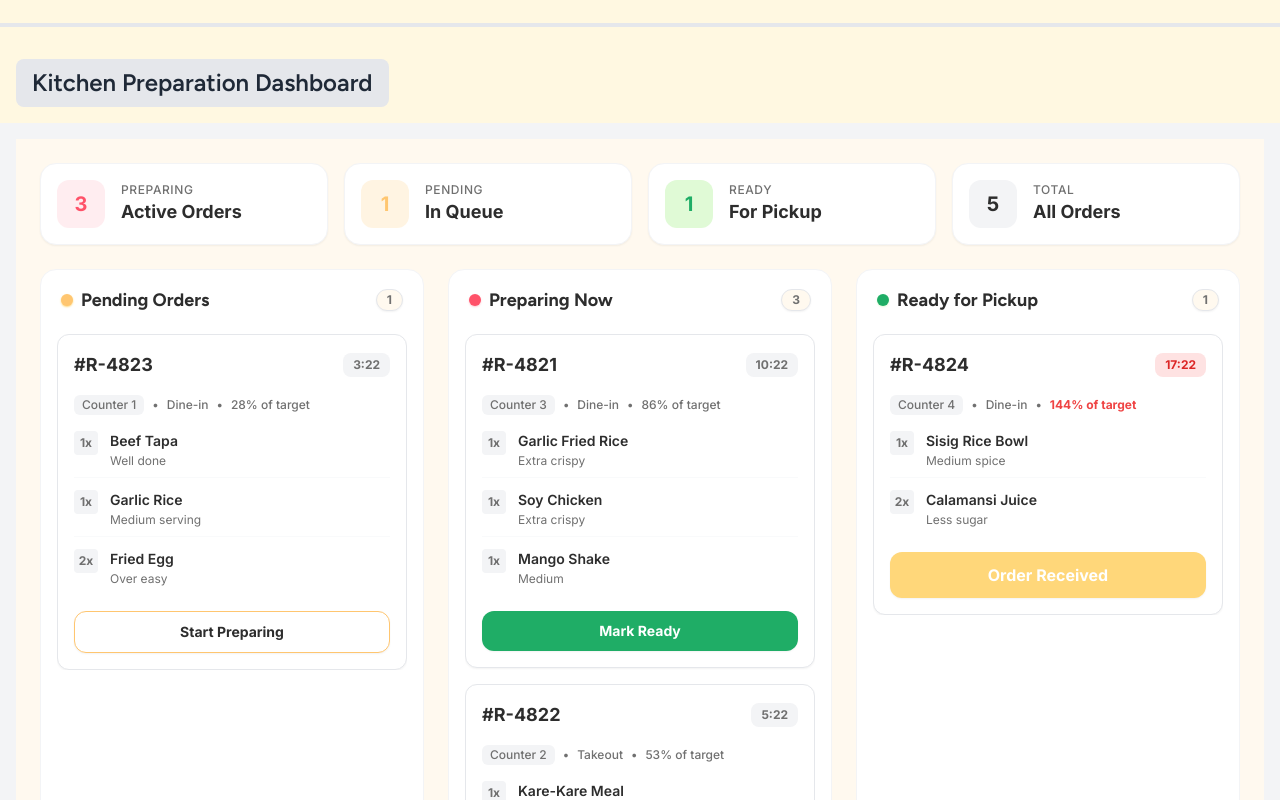
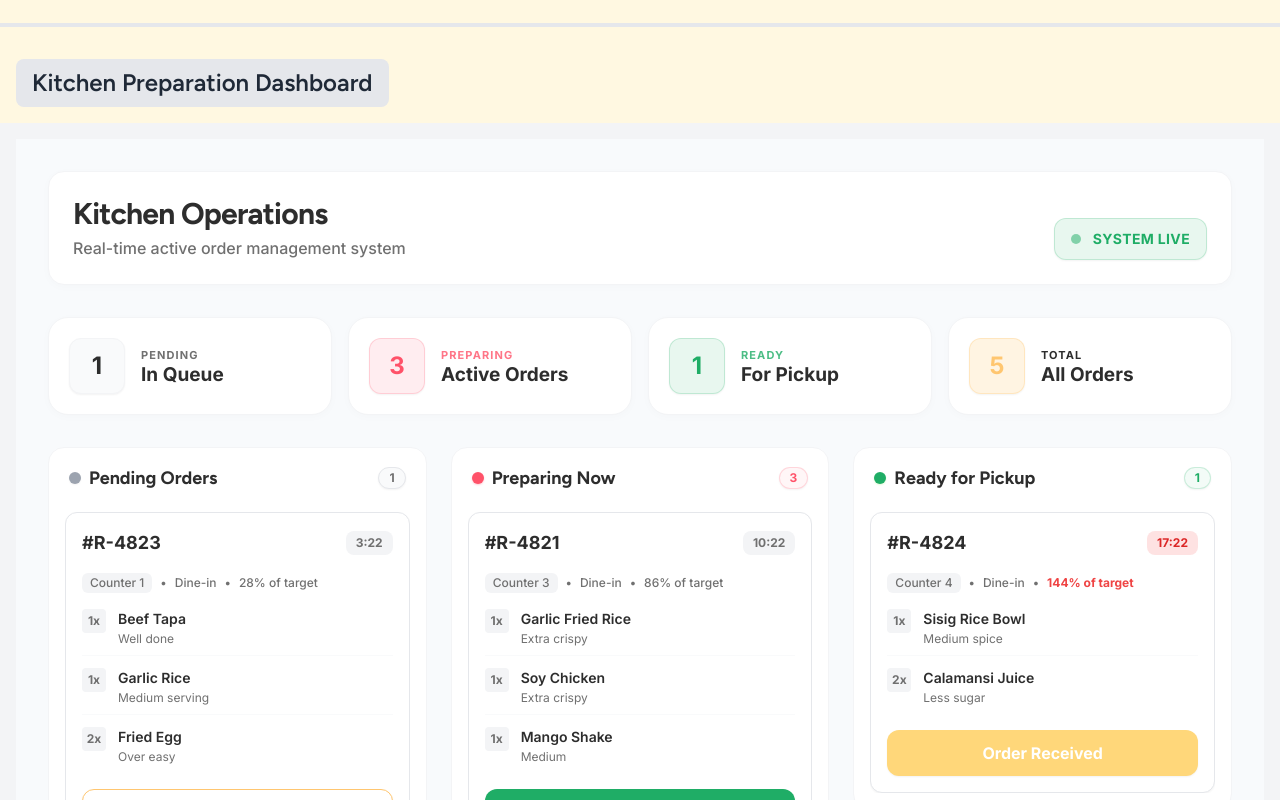
Before and after one commit to ShanRaboy11/Qios, a Next.js app: page /draft in a window 1280 px wide. Shown: the part 8440-9240 px from the top of the page. Built offline with nearby package versions, Linux system fonts and the light colour scheme.

Commit message:
style: kitchen format and design update - Raboy

```diff
--- a/src/components/organisms/KitchenPreparationDashboard.tsx
+++ b/src/components/organisms/KitchenPreparationDashboard.tsx
@@ -170,55 +170,67 @@ export default function KitchenPreparationDashboard() {
   );
 
   return (
-    <div className="flex flex-col bg-bg-primary min-h-screen p-6 gap-6">
+    <div className="flex flex-col bg-[#F8FAFC] min-h-screen p-4 md:p-6 lg:p-8 gap-8 font-inter">
+      {/* Dashboard Header Element */}
+      <div className="flex flex-col md:flex-row md:justify-between md:items-end gap-4 bg-white p-6 rounded-2xl shadow-[0_2px_10px_rgba(0,0,0,0.02)] border border-gray-100">
+        <div>
+          <h1 className="text-2xl md:text-3xl font-bold text-text-primary font-figtree tracking-tight">Kitchen Operations</h1>
+          <p className="text-text-secondary mt-1 text-sm md:text-base font-medium">Real-time active order management system</p>
+        </div>
+        <div className="flex items-center gap-3 bg-success-primary/10 px-4 py-2.5 rounded-xl border border-success-primary/20 shadow-sm">
+           <span className="w-2.5 h-2.5 rounded-full bg-success-primary animate-pulse"></span>
+           <span className="text-sm font-bold text-success-primary tracking-wide">SYSTEM LIVE</span>
+        </div>
+      </div>
+
       {/* Top Stats */}
-      <div className="grid grid-cols-4 gap-4">
-        <div className="bg-white p-4 rounded-2xl shadow-sm border border-gray-100 flex items-center gap-4">
-          <div className="w-12 h-12 rounded-xl bg-brand-accent/10 flex items-center justify-center text-brand-accent font-bold text-xl">
+      <div className="grid grid-cols-1 md:grid-cols-2 lg:grid-cols-4 gap-4">
+        <div className="bg-white p-5 rounded-[20px] shadow-[0_2px_10px_rgba(0,0,0,0.02)] border border-gray-100 flex items-center gap-4 transition-transform hover:-translate-y-0.5">
+          <div className="w-14 h-14 rounded-xl bg-gray-50 border border-gray-100 flex items-center justify-center text-text-primary font-bold text-2xl shadow-sm">
+            {pendingOrders.length}
+          </div>
+          <div className="flex flex-col justify-center">
+            <p className="text-[11px] text-text-secondary font-bold uppercase tracking-widest mb-0.5">Pending</p>
+            <p className="text-[19px] font-bold text-text-primary leading-none">In Queue</p>
+          </div>
+        </div>
+        <div className="bg-white p-5 rounded-[20px] shadow-[0_2px_10px_rgba(0,0,0,0.02)] border border-gray-100 flex items-center gap-4 transition-transform hover:-translate-y-0.5">
+          <div className="w-14 h-14 rounded-xl bg-brand-accent/10 border border-brand-accent/20 flex items-center justify-center text-brand-accent font-bold text-2xl shadow-sm">
             {preparingOrders.length}
           </div>
-          <div>
-            <p className="text-xs text-text-secondary font-medium uppercase tracking-wider">Preparing</p>
-            <p className="text-lg font-bold text-text-primary">Active Orders</p>
+          <div className="flex flex-col justify-center">
+            <p className="text-[11px] text-brand-accent/80 font-bold uppercase tracking-widest mb-0.5">Preparing</p>
+            <p className="text-[19px] font-bold text-text-primary leading-none">Active Orders</p>
           </div>
         </div>
-        <div className="bg-white p-4 rounded-2xl shadow-sm border border-gray-100 flex items-center gap-4">
-          <div className="w-12 h-12 rounded-xl bg-brand-primary/20 flex items-center justify-center text-brand-primary font-bold text-xl">
-            {pendingOrders.length}
+        <div className="bg-white p-5 rounded-[20px] shadow-[0_2px_10px_rgba(0,0,0,0.02)] border border-gray-100 flex items-center gap-4 transition-transform hover:-translate-y-0.5">
+          <div className="w-14 h-14 rounded-xl bg-success-primary/10 border border-success-primary/20 flex items-center justify-center text-success-primary font-bold text-2xl shadow-sm">
+            {readyOrders.length}
           </div>
-          <div>
-            <p className="text-xs text-text-secondary font-medium uppercase tracking-wider">Pending</p>
-            <p className="text-lg font-bold text-text-primary">In Queue</p>
+          <div className="flex flex-col justify-center">
+            <p className="text-[11px] text-success-primary/80 font-bold uppercase tracking-widest mb-0.5">Ready</p>
+            <p className="text-[19px] font-bold text-text-primary leading-none">For Pickup</p>
           </div>
         </div>
-        <div className="bg-white p-4 rounded-2xl shadow-sm border border-gray-100 flex items-center gap-4">
-          <div className="w-12 h-12 rounded-xl bg-success-secondary flex items-center justify-center text-success-primary font-bold text-xl">
-            {readyOrders.length}
-          </div>
-          <div>
-            <p className="text-xs text-text-secondary font-medium uppercase tracking-wider">Ready</p>
-            <p className="text-lg font-bold text-text-primary">For Pickup</p>
-          </div>
-        </div>
-        <div className="bg-white p-4 rounded-2xl shadow-sm border border-gray-100 flex items-center gap-4">
-          <div className="w-12 h-12 rounded-xl bg-gray-100 flex items-center justify-center text-text-primary font-bold text-xl">
+        <div className="bg-white p-5 rounded-[20px] shadow-[0_2px_10px_rgba(0,0,0,0.02)] border border-gray-100 flex items-center gap-4 transition-transform hover:-translate-y-0.5">
+          <div className="w-14 h-14 rounded-xl bg-brand-primary/20 border border-brand-primary/30 flex items-center justify-center text-brand-primary font-bold text-2xl shadow-sm">
             {orders.filter((o) => o.status !== 'completed').length}
           </div>
-          <div>
-            <p className="text-xs text-text-secondary font-medium uppercase tracking-wider">Total</p>
-            <p className="text-lg font-bold text-text-primary">All Orders</p>
+          <div className="flex flex-col justify-center">
+            <p className="text-[11px] text-brand-dark/70 font-bold uppercase tracking-widest mb-0.5">Total</p>
+            <p className="text-[19px] font-bold text-text-primary leading-none">All Orders</p>
           </div>
         </div>
       </div>
 
       {/* Main Boards */}
-      <div className="grid grid-cols-1 lg:grid-cols-3 gap-6 flex-1">
+      <div className="grid grid-cols-1 lg:grid-cols-3 gap-6 flex-1 items-start">
         {/* Pending Column */}
         <div className="flex flex-col gap-4 bg-white p-4 rounded-2xl border border-gray-100">
           <div className="flex items-center gap-2 mb-1 px-1">
-            <div className="w-3 h-3 rounded-full bg-brand-primary shadow-sm shadow-brand-secondary"></div>
+            <div className="w-3 h-3 rounded-full bg-gray-400 shadow-sm"></div>
             <h2 className="text-lg font-bold text-text-primary">Pending Orders</h2>
-            <span className="ml-auto bg-bg-primary border border-gray-200 text-text-secondary px-2.5 py-0.5 rounded-full text-xs font-bold shadow-sm">{pendingOrders.length}</span>
+            <span className="ml-auto bg-gray-50 border border-gray-200 text-text-secondary px-2.5 py-0.5 rounded-full text-xs font-bold shadow-sm">{pendingOrders.length}</span>
           </div>
           <div className="flex flex-col gap-4 overflow-y-auto">
             {pendingOrders.map(renderOrderCard)}
@@ -235,7 +247,7 @@ export default function KitchenPreparationDashboard() {
           <div className="flex items-center gap-2 mb-1 px-1">
             <div className="w-3 h-3 rounded-full bg-brand-accent shadow-sm shadow-brand-accent/30"></div>
             <h2 className="text-lg font-bold text-text-primary">Preparing Now</h2>
-            <span className="ml-auto bg-bg-primary border border-gray-200 text-text-secondary px-2.5 py-0.5 rounded-full text-xs font-bold shadow-sm">{preparingOrders.length}</span>
+            <span className="ml-auto bg-brand-accent/5 border border-brand-accent/20 text-brand-accent px-2.5 py-0.5 rounded-full text-xs font-bold shadow-sm">{preparingOrders.length}</span>
           </div>
           <div className="flex flex-col gap-4 overflow-y-auto">
             {preparingOrders.map(renderOrderCard)}
@@ -252,7 +264,7 @@ export default function KitchenPreparationDashboard() {
           <div className="flex items-center gap-2 mb-1 px-1">
             <div className="w-3 h-3 rounded-full bg-success-primary shadow-sm shadow-success-secondary"></div>
             <h2 className="text-lg font-bold text-text-primary">Ready for Pickup</h2>
-            <span className="ml-auto bg-bg-primary border border-gray-200 text-text-secondary px-2.5 py-0.5 rounded-full text-xs font-bold shadow-sm">{readyOrders.length}</span>
+            <span className="ml-auto bg-success-primary/5 border border-success-primary/20 text-success-primary px-2.5 py-0.5 rounded-full text-xs font-bold shadow-sm">{readyOrders.length}</span>
           </div>
           <div className="flex flex-col gap-4 overflow-y-auto">
             {readyOrders.map(renderOrderCard)}
```
